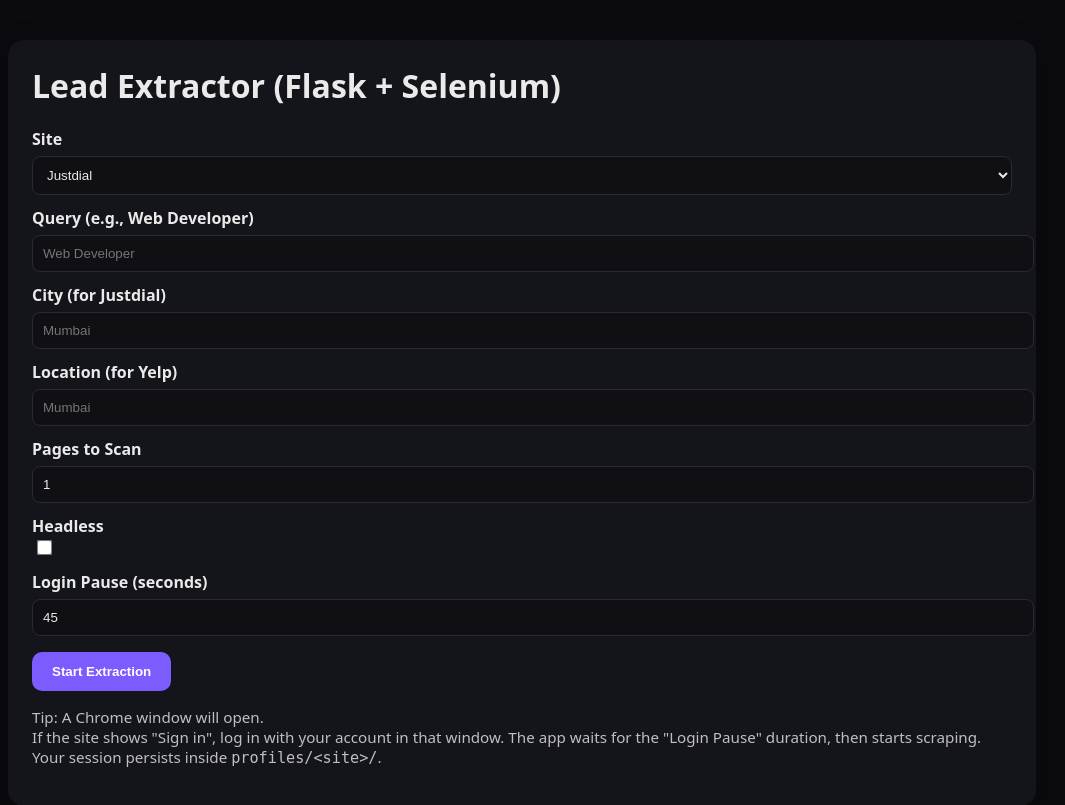
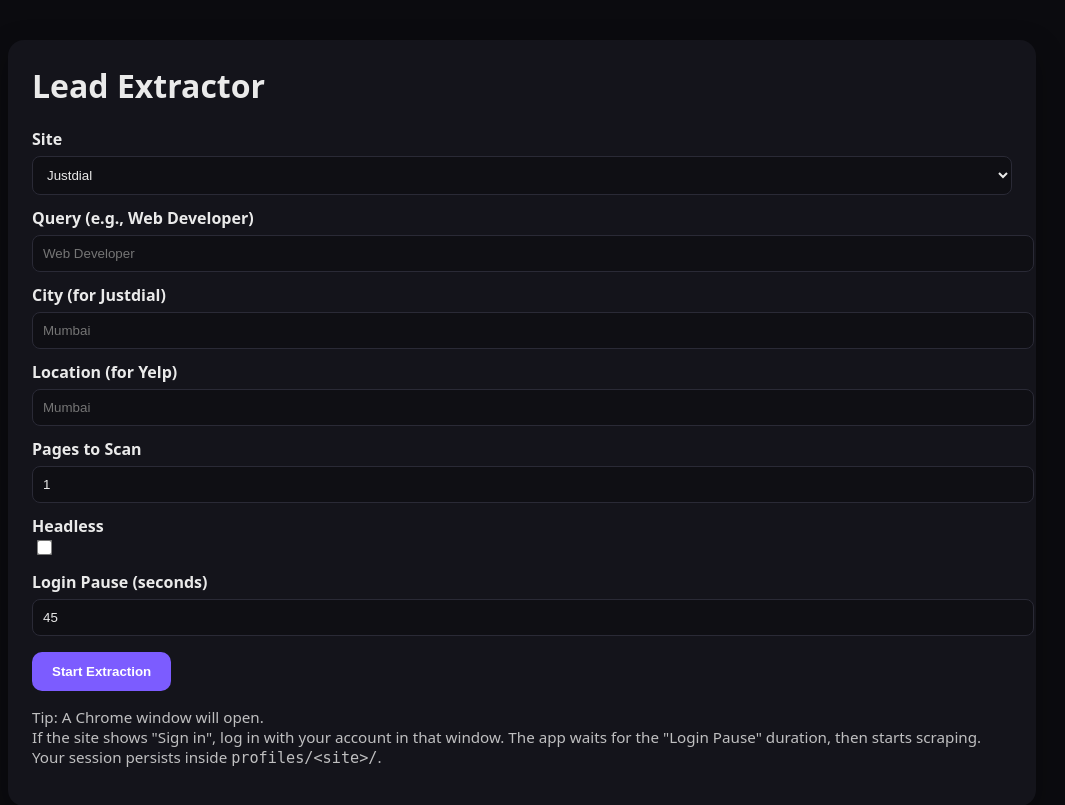
Before and after one commit to 23f2004399/data-extraction-tool, a Flask app: page / in a window 1280 px wide. Shown: the top 805 px of the page, without its empty margins (118-1183 px from the left). Run offline with Flask 3, Linux system fonts and the light colour scheme.

Commit message:
2nd initial commit

```diff
--- a/templates/index.html
+++ b/templates/index.html
@@ -7,7 +7,7 @@
 </head>
 <body>
   <div class="container">
-    <h1>Lead Extractor (Flask + Selenium)</h1>
+    <h1>Lead Extractor</h1>
     <form method="POST" action="{{ url_for('scrape') }}">
       <label>Site</label>
       <select name="site" required>
```
